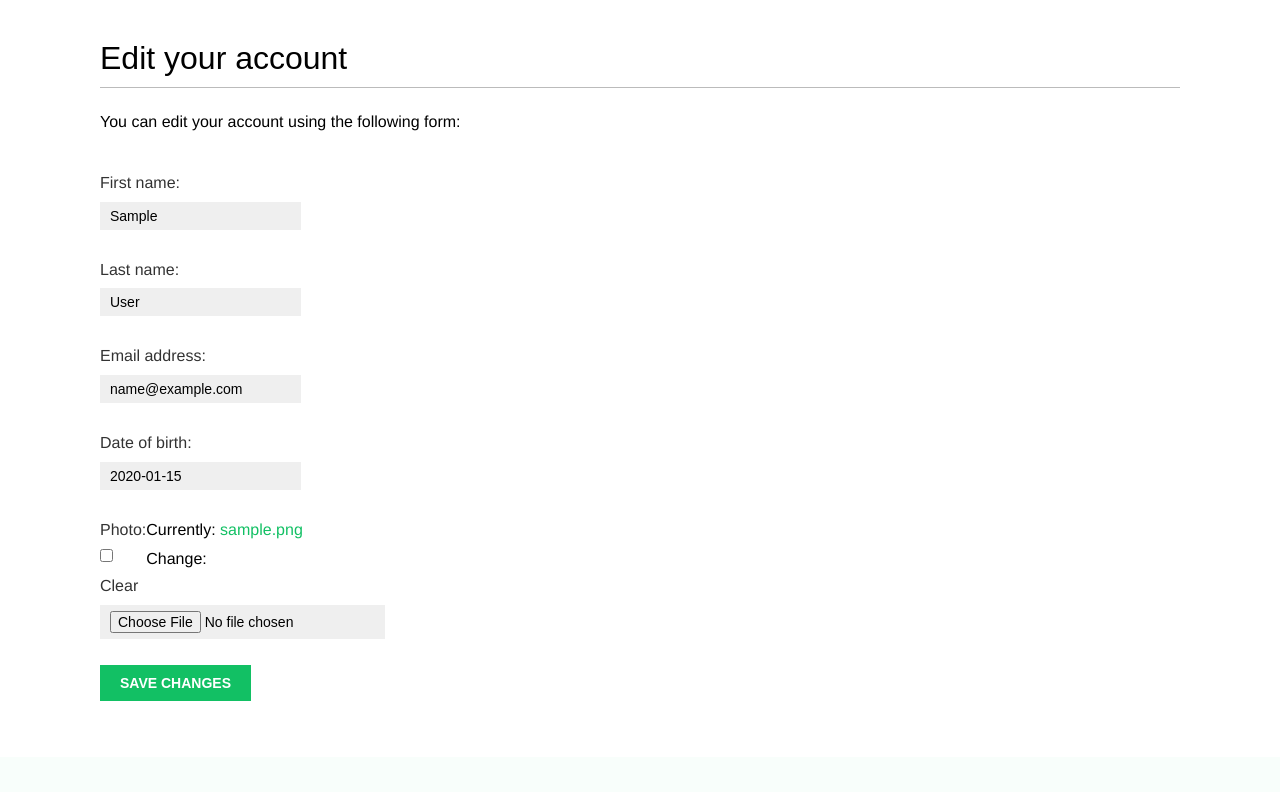
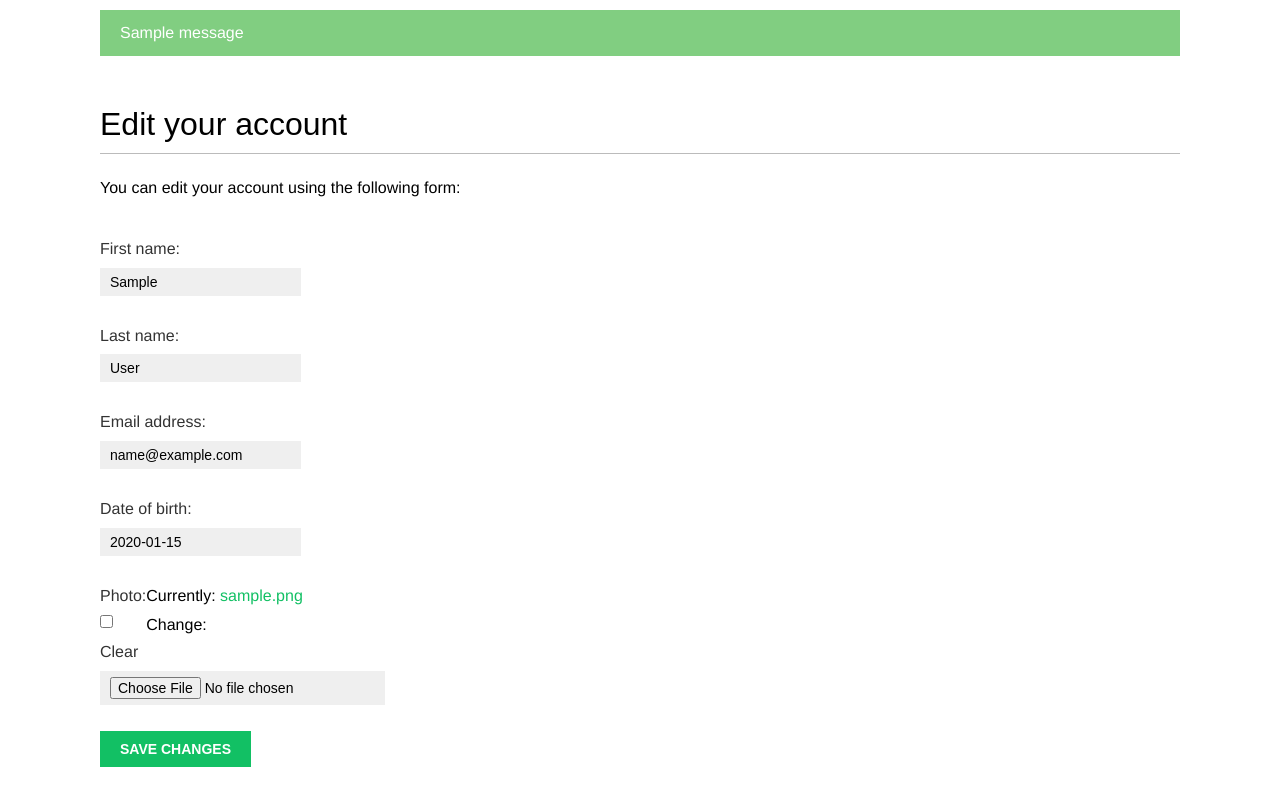
Before and after one commit to LuisRCh986/social-website, a Django app: page /account/edit/ in a window 1280 px wide. Shown: the part 48-840 px from the top of the page. Before the commit the page ends 749 px from the top, so only its background shows below. Run offline with Django 5.2, Linux system fonts and the light colour scheme; a user stored in the database is signed in; tables that the repository leaves empty hold one stand-in row (values such as "Sample post"); one stand-in notice (Sample message) is shown; some web fonts are replaced.

Commit message:
feat(account): add duplicate email prevention and integrated messages framework

```diff
--- a/account/forms.py
+++ b/account/forms.py
@@ -1,5 +1,7 @@
 from django import forms
 from django.contrib.auth import get_user_model
+from django.contrib.auth.models import User
+
 from .models import Profile
 
 class LoginForm(forms.Form):
@@ -20,11 +22,29 @@ class UserRegisterForm(forms.ModelForm):
             raise forms.ValidationError("Passwords don't match")
         return cd['password2']
 
+    def clean_email(self):
+        data = self.cleaned_data['email']
+        if User.objects.filter(email=data).exists():
+            raise forms.ValidationError("Email already in use.")
+        return data
+
 class UserEditForm(forms.ModelForm):
     class Meta:
         model = get_user_model()
         fields = ['first_name', 'last_name', 'email']
 
+    def clean_email(self):
+        data = self.cleaned_data['email']
+        qs = User.objects.exclude(
+            id=self.instance.id
+        ).filter(
+            email=data
+        )
+        if qs.exists():
+            raise forms.ValidationError("Email already in use.")
+        return data
+
+
 class ProfileEditForm(forms.ModelForm):
     class Meta:
         model = Profile
--- a/account/templates/base.html
+++ b/account/templates/base.html
@@ -34,6 +34,16 @@
           {% endif %}
         </span>
     </div>
+    {% if messages %}
+        <ul class="messages">
+            {% for message in messages %}
+                <li class="{{ message.tags }}">
+                    {{ message|safe }}
+                    <a href="#" class="close"></a>
+                </li>
+            {% endfor %}
+        </ul>
+    {% endif %}
     <div id="content">
         {% block content %}
         {% endblock %}
```
